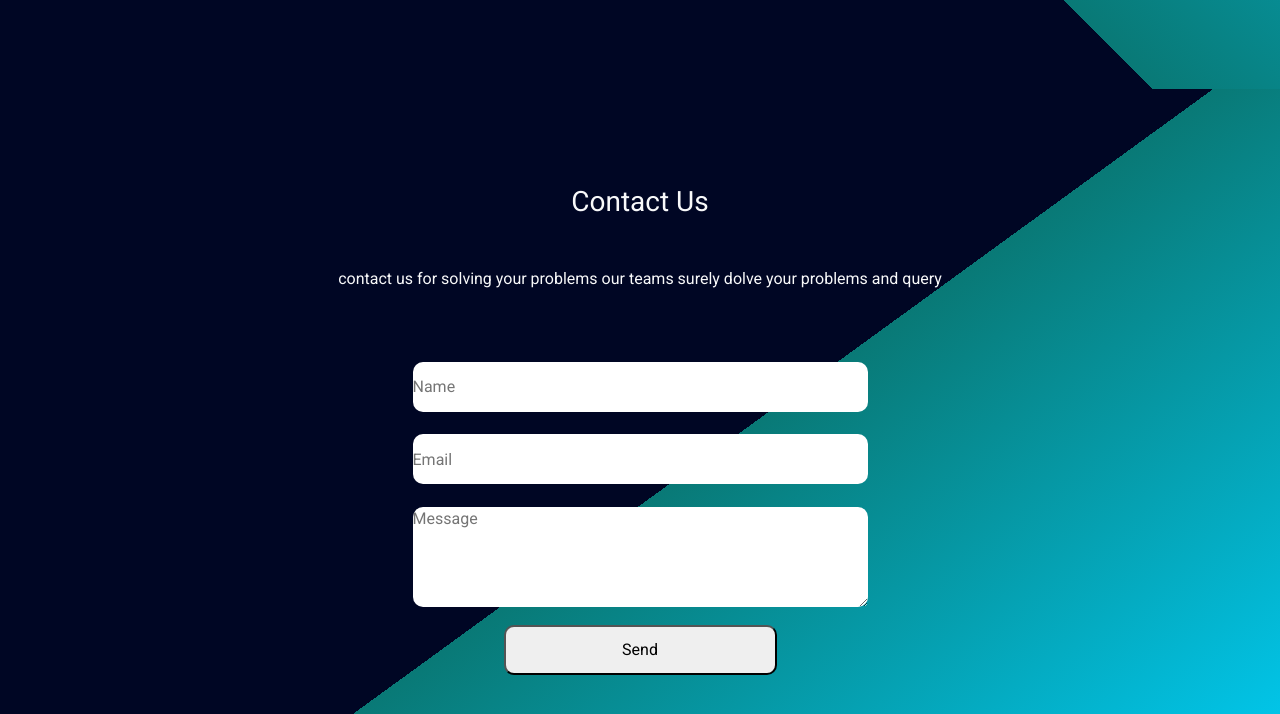
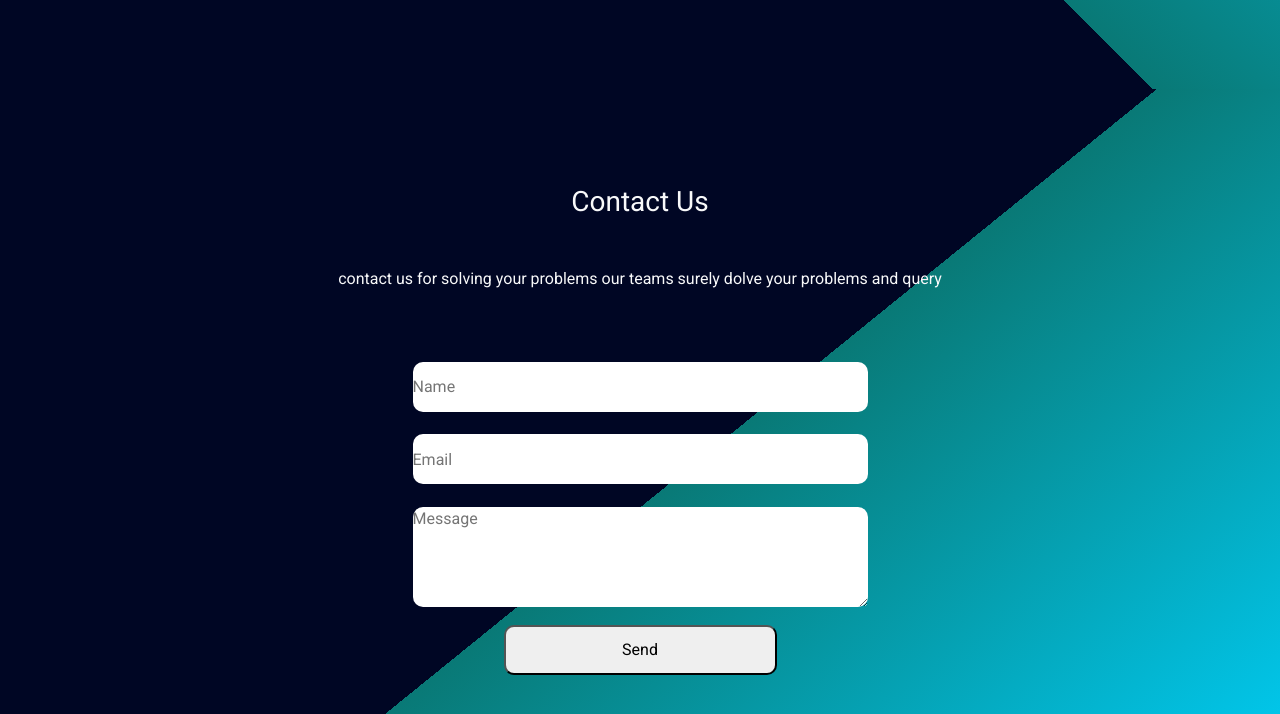
Before and after one commit to GuerillaTeck/Portfolio, a plain HTML site: page index.html in a window 1280 px wide. Shown: the part 5588-6302 px from the top of the page. Drawn offline with nearby package versions, Linux system fonts and the light colour scheme.

Commit message:
Add files via upload

```diff
--- a/style2.css
+++ b/style2.css
@@ -85,7 +85,7 @@ background-position: center;
   }
   .contact{
     background: rgb(0,6,36);
-    background: linear-gradient(144deg, rgba(0,6,36,1) 52%, rgba(9,121,118,1) 52%, rgba(0,212,255,1) 100%);
+    background: linear-gradient(141deg, rgba(0,6,36,1) 52%, rgba(9,121,118,1) 52%, rgba(0,212,255,1) 100%);
   }
   .second-main{
     background: rgb(0,6,36);
```
